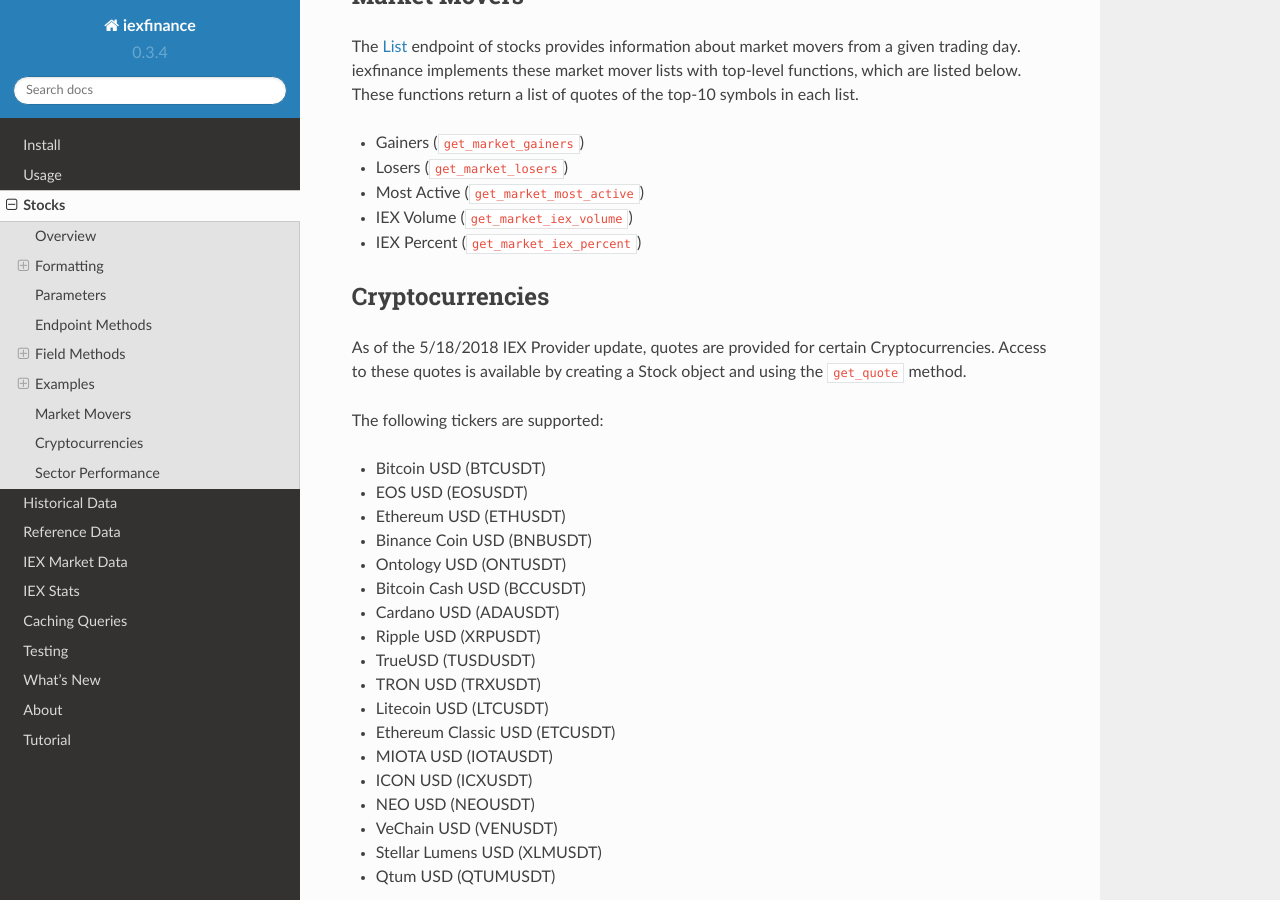
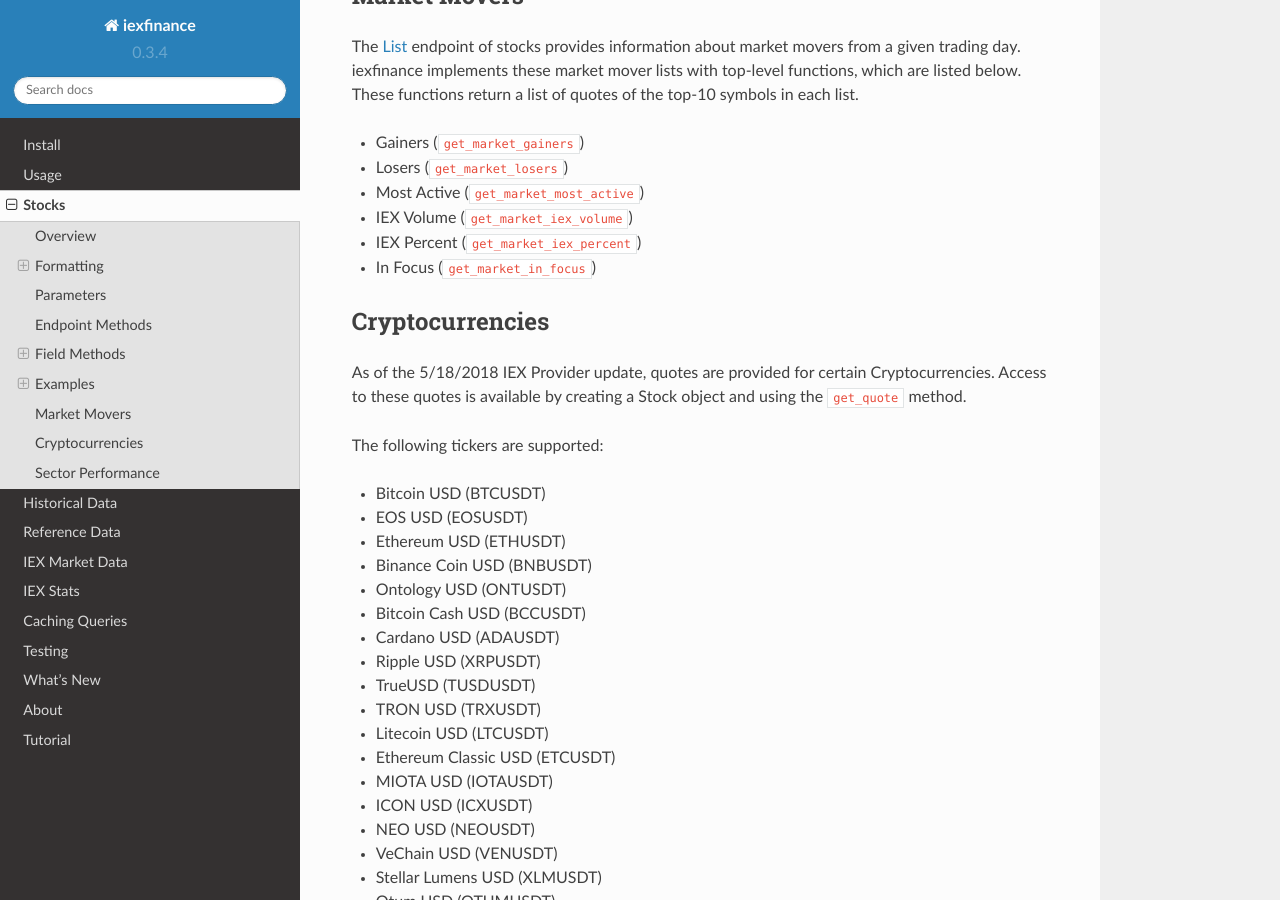
Before and after one commit to addisonlynch/iexfinance, a Sphinx documentation site: the page built from docs/source/stocks.rst, in a window 1280 px wide and 900 px high, scrolled down 10778 px. Built offline with Sphinx 7.4.7 and the Read the Docs theme 2.0.0, drawn with Linux system fonts in a browser that asks for light colours.

Commit message:
Added in focus to docs

```diff
--- a/docs/source/stocks.rst
+++ b/docs/source/stocks.rst
@@ -548,6 +548,7 @@ The `List <https://iextrading.com/developer/docs/#list>`__ endpoint of stocks pr
 * Most Active (``get_market_most_active``)
 * IEX Volume (``get_market_iex_volume``)
 * IEX Percent (``get_market_iex_percent``)
+* In Focus (``get_market_in_focus``)
 
 .. _stocks.crypto:
 
```
